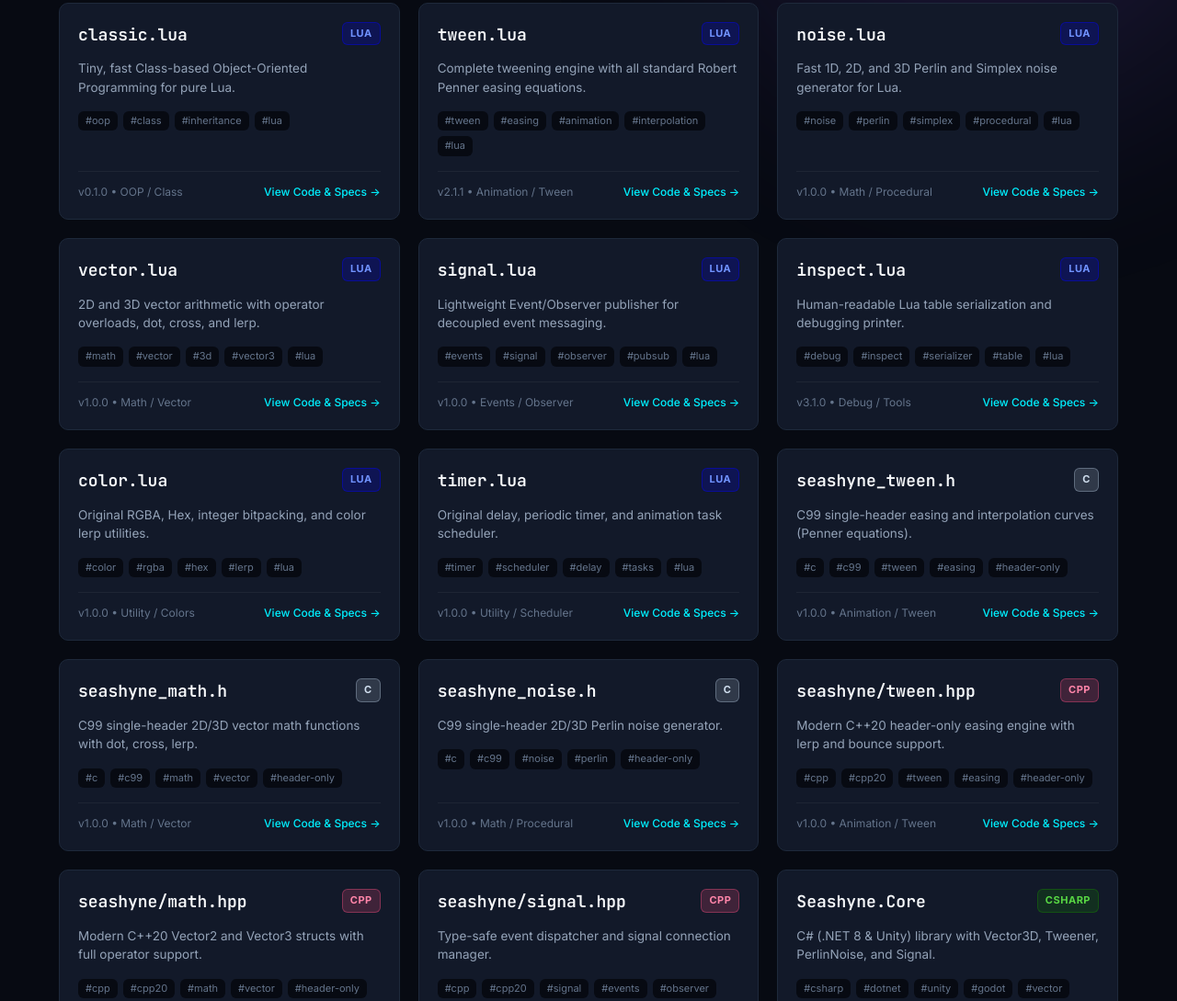
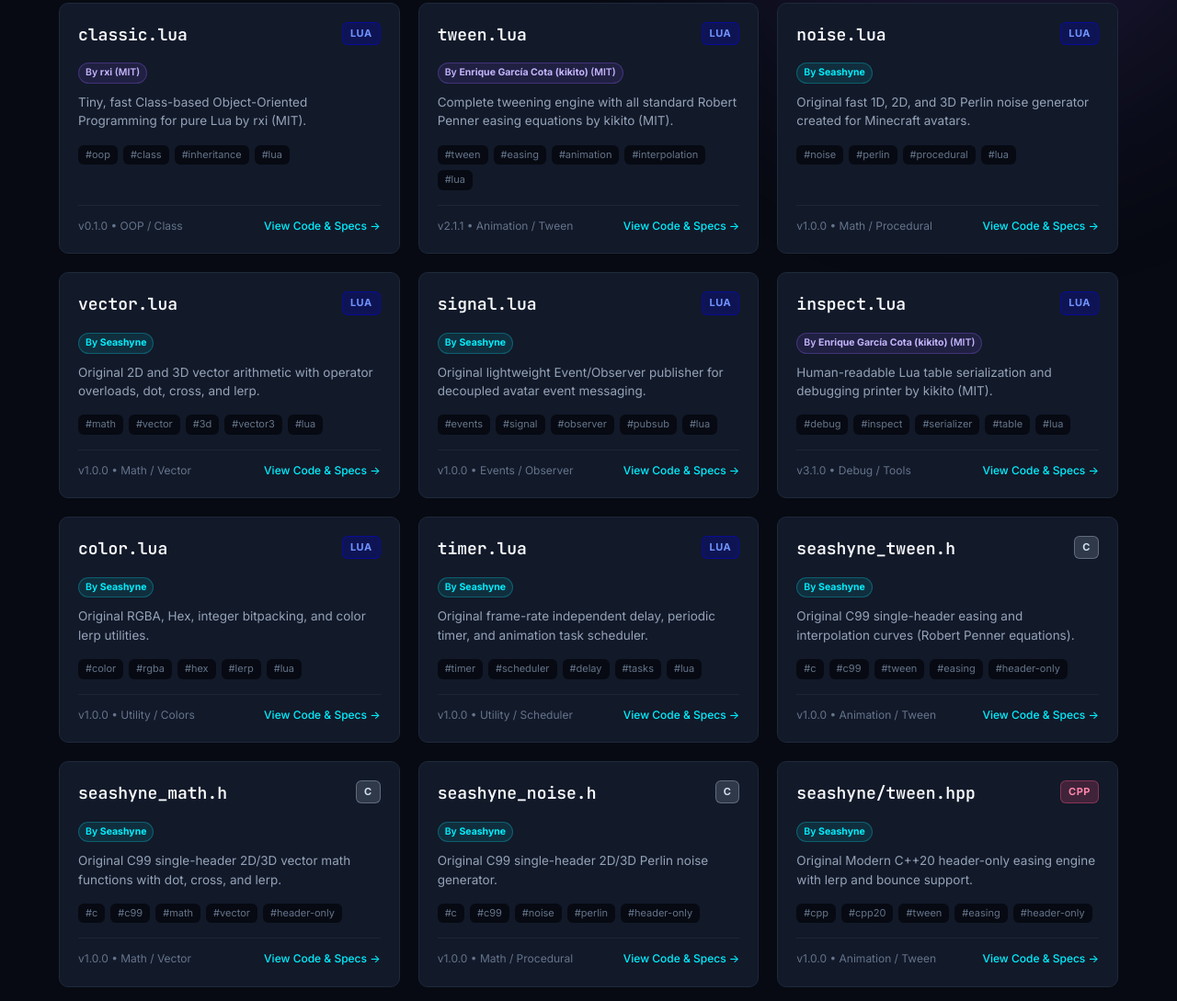
Before and after one commit to seashyne/Libraries, a plain HTML site: page docs/index.html in a window 1280 px wide. Shown: the part 722-1811 px from the top of the page at 92% size. Drawn offline with Linux system fonts and the light colour scheme.

Commit message:
feat: add author attribution & Open Source (MIT) compliance across all catalog entries
- README.md: Updated Key Principles to reflect Seashyne-original vs curated-MIT distinction
- lua/README.md: Split into Seashyne Custom Systems + Curated Open Source sections with proper table
- lua/classic.lua: Restored original rxi author header (MIT credit preserved)
- lua/tween.lua: kikito original MIT header preserved
- lua/inspect.lua: kikito original MIT header preserved
- registry.json: Added author, type (seashyne-original/curated-mit), license fields to all entries
- docs/app.js: Added author + type fields to all 15 catalog entries; renderCards shows author-pill badges (cyan=seashyne, purple=curated); openModal updates author badge dynamically
- docs/index.html: Added modalAuthorBadge element in modal header
- docs/style.css: Added .author-pill and .author-pill.curated styles

```diff
--- a/docs/app.js
+++ b/docs/app.js
@@ -4,9 +4,11 @@ const CATALOG = [
     id: "lua-classic",
     name: "classic.lua",
     language: "lua",
+    author: "rxi",
+    type: "curated-mit",
     version: "0.1.0",
     category: "OOP / Class",
-    description: "Tiny, fast Class-based Object-Oriented Programming for pure Lua.",
+    description: "Tiny, fast Class-based Object-Oriented Programming for pure Lua by rxi (MIT).",
     file: "../lua/classic.lua",
     raw_url: "https://raw.githubusercontent.com/seashyne/Libraries/main/lua/classic.lua",
     cdn_url: "https://cdn.jsdelivr.net/gh/seashyne/Libraries@main/lua/classic.lua",
@@ -27,9 +29,11 @@ print(p.x, p.y)`
     id: "lua-tween",
     name: "tween.lua",
     language: "lua",
+    author: "Enrique García Cota (kikito)",
+    type: "curated-mit",
     version: "2.1.1",
     category: "Animation / Tween",
-    description: "Complete tweening engine with all standard Robert Penner easing equations.",
+    description: "Complete tweening engine with all standard Robert Penner easing equations by kikito (MIT).",
     file: "../lua/tween.lua",
     raw_url: "https://raw.githubusercontent.com/seashyne/Libraries/main/lua/tween.lua",
     cdn_url: "https://cdn.jsdelivr.net/gh/seashyne/Libraries@main/lua/tween.lua",
@@ -46,13 +50,15 @@ local complete = t:update(dt)`
     id: "lua-noise",
     name: "noise.lua",
     language: "lua",
+    author: "Seashyne",
+    type: "seashyne-original",
     version: "1.0.0",
     category: "Math / Procedural",
-    description: "Fast 1D, 2D, and 3D Perlin and Simplex noise generator for Lua.",
+    description: "Original fast 1D, 2D, and 3D Perlin noise generator created for Minecraft avatars.",
     file: "../lua/noise.lua",
     raw_url: "https://raw.githubusercontent.com/seashyne/Libraries/main/lua/noise.lua",
     cdn_url: "https://cdn.jsdelivr.net/gh/seashyne/Libraries@main/lua/noise.lua",
-    tags: ["noise", "perlin", "simplex", "procedural", "lua"],
+    tags: ["noise", "perlin", "procedural", "lua"],
     sample: `local noise = require("noise")
 
 local height = noise.perlin2d(worldX * 0.05, worldZ * 0.05)
@@ -62,9 +68,11 @@ local density = noise.perlin3d(x * 0.1, y * 0.1, z * 0.1)`
     id: "lua-vector",
     name: "vector.lua",
     language: "lua",
+    author: "Seashyne",
+    type: "seashyne-original",
     version: "1.0.0",
     category: "Math / Vector",
-    description: "2D and 3D vector arithmetic with operator overloads, dot, cross, and lerp.",
+    description: "Original 2D and 3D vector arithmetic with operator overloads, dot, cross, and lerp.",
     file: "../lua/vector.lua",
     raw_url: "https://raw.githubusercontent.com/seashyne/Libraries/main/lua/vector.lua",
     cdn_url: "https://cdn.jsdelivr.net/gh/seashyne/Libraries@main/lua/vector.lua",
@@ -80,9 +88,11 @@ local interpolated = a:lerp(b, 0.5)`
     id: "lua-signal",
     name: "signal.lua",
     language: "lua",
+    author: "Seashyne",
+    type: "seashyne-original",
     version: "1.0.0",
     category: "Events / Observer",
-    description: "Lightweight Event/Observer publisher for decoupled event messaging.",
+    description: "Original lightweight Event/Observer publisher for decoupled avatar event messaging.",
     file: "../lua/signal.lua",
     raw_url: "https://raw.githubusercontent.com/seashyne/Libraries/main/lua/signal.lua",
     cdn_url: "https://cdn.jsdelivr.net/gh/seashyne/Libraries@main/lua/signal.lua",
@@ -101,9 +111,11 @@ disconnect() -- Unsubscribe`
     id: "lua-inspect",
     name: "inspect.lua",
     language: "lua",
+    author: "Enrique García Cota (kikito)",
+    type: "curated-mit",
     version: "3.1.0",
     category: "Debug / Tools",
-    description: "Human-readable Lua table serialization and debugging printer.",
+    description: "Human-readable Lua table serialization and debugging printer by kikito (MIT).",
     file: "../lua/inspect.lua",
     raw_url: "https://raw.githubusercontent.com/seashyne/Libraries/main/lua/inspect.lua",
     cdn_url: "https://cdn.jsdelivr.net/gh/seashyne/Libraries@main/lua/inspect.lua",
@@ -117,6 +129,8 @@ print(inspect(data))`
     id: "lua-color",
     name: "color.lua",
     language: "lua",
+    author: "Seashyne",
+    type: "seashyne-original",
     version: "1.0.0",
     category: "Utility / Colors",
     description: "Original RGBA, Hex, integer bitpacking, and color lerp utilities.",
@@ -135,9 +149,11 @@ print(purple:toHex())`
     id: "lua-timer",
     name: "timer.lua",
     language: "lua",
+    author: "Seashyne",
+    type: "seashyne-original",
     version: "1.0.0",
     category: "Utility / Scheduler",
-    description: "Original delay, periodic timer, and animation task scheduler.",
+    description: "Original frame-rate independent delay, periodic timer, and animation task scheduler.",
     file: "../lua/timer.lua",
     raw_url: "https://raw.githubusercontent.com/seashyne/Libraries/main/lua/timer.lua",
     cdn_url: "https://cdn.jsdelivr.net/gh/seashyne/Libraries@main/lua/timer.lua",
@@ -156,9 +172,11 @@ timer.update(dt)`
     id: "c-tween",
     name: "seashyne_tween.h",
     language: "c",
+    author: "Seashyne",
+    type: "seashyne-original",
     version: "1.0.0",
     category: "Animation / Tween",
-    description: "C99 single-header easing and interpolation curves (Penner equations).",
+    description: "Original C99 single-header easing and interpolation curves (Robert Penner equations).",
     file: "../c/include/seashyne_tween.h",
     raw_url: "https://raw.githubusercontent.com/seashyne/Libraries/main/c/include/seashyne_tween.h",
     cdn_url: "https://cdn.jsdelivr.net/gh/seashyne/Libraries@main/c/include/seashyne_tween.h",
@@ -173,9 +191,11 @@ float pos = seashyne_lerp(0.0f, 100.0f, curved);`
     id: "c-math",
     name: "seashyne_math.h",
     language: "c",
+    author: "Seashyne",
+    type: "seashyne-original",
     version: "1.0.0",
     category: "Math / Vector",
-    description: "C99 single-header 2D/3D vector math functions with dot, cross, lerp.",
+    description: "Original C99 single-header 2D/3D vector math functions with dot, cross, and lerp.",
     file: "../c/include/seashyne_math.h",
     raw_url: "https://raw.githubusercontent.com/seashyne/Libraries/main/c/include/seashyne_math.h",
     cdn_url: "https://cdn.jsdelivr.net/gh/seashyne/Libraries@main/c/include/seashyne_math.h",
@@ -191,9 +211,11 @@ float dist = seashyne_vec3_distance(a, b);`
     id: "c-noise",
     name: "seashyne_noise.h",
     language: "c",
+    author: "Seashyne",
+    type: "seashyne-original",
     version: "1.0.0",
     category: "Math / Procedural",
-    description: "C99 single-header 2D/3D Perlin noise generator.",
+    description: "Original C99 single-header 2D/3D Perlin noise generator.",
     file: "../c/include/seashyne_noise.h",
     raw_url: "https://raw.githubusercontent.com/seashyne/Libraries/main/c/include/seashyne_noise.h",
     cdn_url: "https://cdn.jsdelivr.net/gh/seashyne/Libraries@main/c/include/seashyne_noise.h",
@@ -207,9 +229,11 @@ float d = seashyne_perlin3d(x * 0.05f, y * 0.05f, z * 0.05f);`
     id: "cpp-tween",
     name: "seashyne/tween.hpp",
     language: "cpp",
+    author: "Seashyne",
+    type: "seashyne-original",
     version: "1.0.0",
     category: "Animation / Tween",
-    description: "Modern C++20 header-only easing engine with lerp and bounce support.",
+    description: "Original Modern C++20 header-only easing engine with lerp and bounce support.",
     file: "../cpp/include/seashyne/tween.hpp",
     raw_url: "https://raw.githubusercontent.com/seashyne/Libraries/main/cpp/include/seashyne/tween.hpp",
     cdn_url: "https://cdn.jsdelivr.net/gh/seashyne/Libraries@main/cpp/include/seashyne/tween.hpp",
@@ -224,9 +248,11 @@ float current_x = Tween::lerp(0.0f, 500.0f, progress);`
     id: "cpp-math",
     name: "seashyne/math.hpp",
     language: "cpp",
+    author: "Seashyne",
+    type: "seashyne-original",
     version: "1.0.0",
     category: "Math / Vector",
-    description: "Modern C++20 Vector2 and Vector3 structs with full operator support.",
+    description: "Original Modern C++20 Vector2 and Vector3 structs with full operator support.",
     file: "../cpp/include/seashyne/math.hpp",
     raw_url: "https://raw.githubusercontent.com/seashyne/Libraries/main/cpp/include/seashyne/math.hpp",
     cdn_url: "https://cdn.jsdelivr.net/gh/seashyne/Libraries@main/cpp/include/seashyne/math.hpp",
@@ -242,9 +268,11 @@ Vec3 mid = pos.lerp(target, 0.5f);`
     id: "cpp-signal",
     name: "seashyne/signal.hpp",
     language: "cpp",
+    author: "Seashyne",
+    type: "seashyne-original",
     version: "1.0.0",
     category: "Events / Observer",
-    description: "Type-safe event dispatcher and signal connection manager.",
+    description: "Original Modern C++ type-safe event dispatcher and signal connection manager.",
     file: "../cpp/include/seashyne/signal.hpp",
     raw_url: "https://raw.githubusercontent.com/seashyne/Libraries/main/cpp/include/seashyne/signal.hpp",
     cdn_url: "https://cdn.jsdelivr.net/gh/seashyne/Libraries@main/cpp/include/seashyne/signal.hpp",
@@ -261,9 +289,11 @@ onHit.emit(50, 1.2f);`
     id: "csharp-core",
     name: "Seashyne.Core",
     language: "csharp",
+    author: "Seashyne",
+    type: "seashyne-original",
     version: "1.0.0",
     category: "Utility / Cross-Platform",
-    description: "C# (.NET 8 & Unity) library with Vector3D, Tweener, PerlinNoise, and Signal.",
+    description: "Original C# (.NET 8 & Unity) library with Vector3D, Tweener, PerlinNoise, and Signal.",
     file: "../csharp/Seashyne.Core/Seashyne.Core.csproj",
     raw_url: "https://raw.githubusercontent.com/seashyne/Libraries/main/csharp/Seashyne.Core/",
     cdn_url: "https://cdn.jsdelivr.net/gh/seashyne/Libraries@main/csharp/Seashyne.Core/",
@@ -281,9 +311,11 @@ float alpha = Tweener.Ease(EaseType.OutBounce, 0.7f);`
     id: "python-seashyne",
     name: "seashyne",
     language: "python",
+    author: "Seashyne",
+    type: "seashyne-original",
     version: "1.0.0",
     category: "Utility / Math",
-    description: "Zero-dependency Python package with Vec2/Vec3, ease curves, Perlin noise, and Signal.",
+    description: "Original zero-dependency Python package with Vec2/Vec3, ease curves, Perlin noise, and Signal.",
     file: "../python/seashyne/__init__.py",
     raw_url: "https://raw.githubusercontent.com/seashyne/Libraries/main/python/seashyne/",
     cdn_url: "https://cdn.jsdelivr.net/gh/seashyne/Libraries@main/python/seashyne/",
@@ -312,6 +344,7 @@ const codeModal = document.getElementById("codeModal");
 const closeModalBtn = document.getElementById("closeModalBtn");
 const modalTitle = document.getElementById("modalTitle");
 const modalLangBadge = document.getElementById("modalLangBadge");
+const modalAuthorBadge = document.getElementById("modalAuthorBadge");
 const modalDesc = document.getElementById("modalDesc");
 const modalCode = document.getElementById("modalCode");
 const copyCodeBtn = document.getElementById("copyCodeBtn");
@@ -351,6 +384,11 @@ function renderCards() {
     card.onclick = () => openModal(item);
 
     const tagsHtml = item.tags.map(t => `<span class="card-tag">#${t}</span>`).join("");
+    const isCurated = item.type === "curated-mit";
+    const authorLabel = isCurated
+      ? `By <strong>${item.author}</strong> (MIT)`
+      : `By <strong>${item.author || "Seashyne"}</strong>`;
+    const authorPillClass = isCurated ? "author-pill curated" : "author-pill";
 
     card.innerHTML = `
       <div>
@@ -358,7 +396,8 @@ function renderCards() {
           <h3 class="card-title">${item.name}</h3>
           <span class="card-badge badge-${item.language}">${item.language.toUpperCase()}</span>
         </div>
-        <p class="card-desc">${item.description}</p>
+        <span class="${authorPillClass}">${authorLabel}</span>
+        <p class="card-desc" style="margin-top:10px;">${item.description}</p>
         <div class="card-tags">${tagsHtml}</div>
       </div>
       <div class="card-footer">
@@ -377,6 +416,15 @@ async function openModal(item) {
   modalDesc.textContent = item.description;
   modalLangBadge.textContent = item.language.toUpperCase();
   modalLangBadge.className = `card-badge badge-${item.language}`;
+
+  // Author badge
+  if (modalAuthorBadge) {
+    const isCurated = item.type === "curated-mit";
+    modalAuthorBadge.className = isCurated ? "author-pill curated" : "author-pill";
+    modalAuthorBadge.textContent = isCurated
+      ? `By ${item.author} (MIT Curated)`
+      : `By ${item.author || "Seashyne"} · Original`;
+  }
 
   modalCode.textContent = item.sample || "// Loading source code...";
   downloadBtn.href = item.raw_url;
--- a/docs/style.css
+++ b/docs/style.css
@@ -399,6 +399,23 @@ body {
 .badge-csharp { background: rgba(23, 134, 0, 0.2); color: #58d844; border: 1px solid rgba(23, 134, 0, 0.4); }
 .badge-python { background: rgba(53, 114, 165, 0.2); color: #6dbaff; border: 1px solid rgba(53, 114, 165, 0.4); }
 
+.author-pill {
+  display: inline-block;
+  font-size: 10.5px;
+  font-weight: 600;
+  padding: 2px 7px;
+  border-radius: var(--radius-full);
+  background: rgba(0, 240, 255, 0.1);
+  color: var(--accent-cyan);
+  border: 1px solid rgba(0, 240, 255, 0.25);
+  margin-top: 4px;
+}
+.author-pill.curated {
+  background: rgba(139, 92, 246, 0.12);
+  color: #c4b5fd;
+  border: 1px solid rgba(139, 92, 246, 0.3);
+}
+
 .card-desc {
   font-size: 13.5px;
   color: var(--text-muted);
```
Also changed, not shown: docs/index.html (+1 -0 lines), registry.json (+123 -69 lines), 5 other files.
